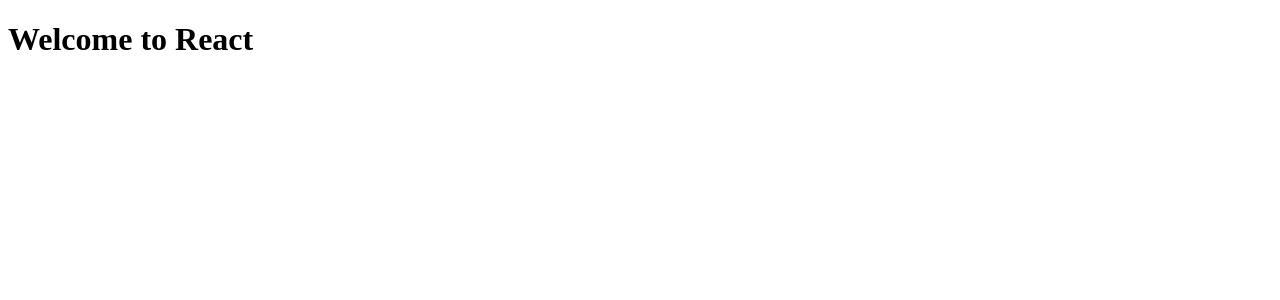
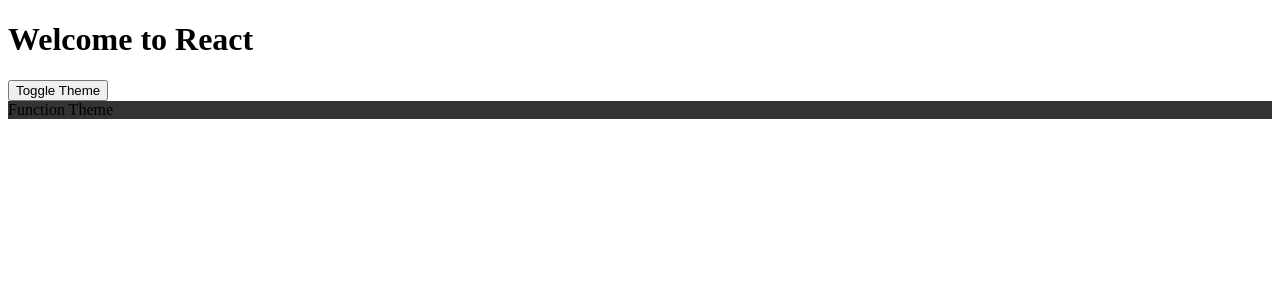
Before and after one commit to mofahsan/my-react-boilerplate, a React (Create React App) app: page / in a window 1280 px wide. Shown: the top 300 px of the page. Built offline with nearby package versions, Linux system fonts and the light colour scheme.

Commit message:
web dev simplified context tutorial

```diff
--- a/src/App.js
+++ b/src/App.js
@@ -1,9 +1,15 @@
 
+
+import Func from "./webdevsimplified/Func";
+import { ThemeProvider } from "./webdevsimplified/ThemeContext";
 
 function App() {
   return (
     <div className="App">
       <h1>Welcome to React </h1>
+      <ThemeProvider>
+      <Func/>
+      </ThemeProvider>
     </div>
   );
 }
--- /dev/null
+++ b/src/webdevsimplified/Func.jsx
@@ -0,0 +1,20 @@
+import React from "react";
+import { useTheme , useThemeUpdate } from "./ThemeContext";
+
+function Func(){
+    const darkTheme = useTheme()   // custom hooks
+
+    const toggleTheme = useThemeUpdate()
+    const themeStyles = {
+        backgroundColor: darkTheme ? '#333' : '#CCC'
+    }
+
+    return (
+        <>
+        <button onClick={toggleTheme}> Toggle Theme</button>
+        <div style={themeStyles}> Function Theme</div>
+        </>
+    )
+}
+
+export default Func
--- /dev/null
+++ b/src/webdevsimplified/ThemeContext.js
@@ -0,0 +1,30 @@
+import React,{useContext,useState} from "react";
+
+const ThemeContext = React.createContext()
+const ThemeUpdateContext = React.createContext()
+
+export function useTheme(){
+    return useContext(ThemeContext)
+}
+
+
+export function useThemeUpdate(){
+    return useContext(ThemeUpdateContext)
+}
+
+export function ThemeProvider ({children}) {
+    const [darkTheme , setDarkTheme] = useState(true)
+
+    function toggleTheme(){
+        setDarkTheme (prevDarkTheme => !prevDarkTheme)
+    }
+
+    return (
+        <ThemeContext.Provider value={darkTheme}>
+            <ThemeUpdateContext.Provider value={toggleTheme}>
+                {children}
+            </ThemeUpdateContext.Provider>
+        </ThemeContext.Provider>
+    )
+
+}
```
Also changed, not shown: 1 other file (tests, documents, lock files or other folders).
